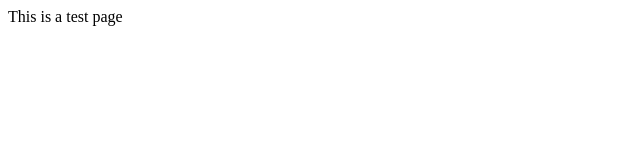
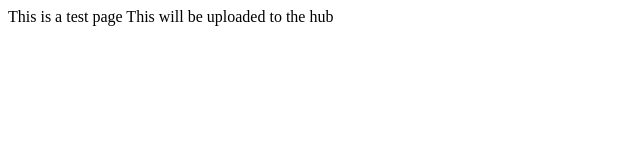
Before and after one commit to gitobu/Vipi, a plain HTML site: page Vipi/web/index.html in a window 1280 px wide. Shown: the whole page, without its empty margins (0-640 px from the left). Drawn offline with Linux system fonts and the light colour scheme.

Commit message:
more changes to index

```diff
--- a/Vipi/web/index.html
+++ b/Vipi/web/index.html
@@ -12,5 +12,7 @@ and open the template in the editor.
     </head>
     <body>
         This is a test page
+
+        This will be uploaded to the hub
     </body>
 </html>
```
